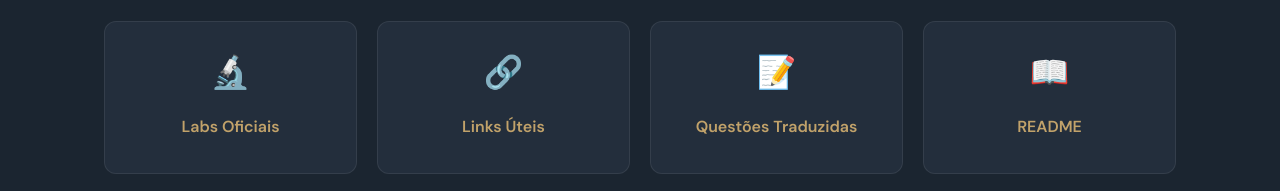
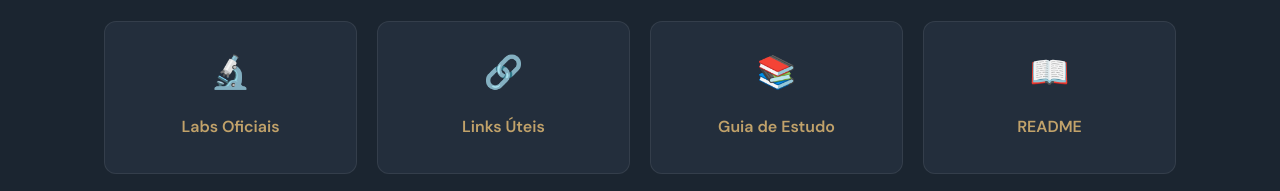
Before and after one commit to paulomulato-ux/pl300, a website: page index.html in a window 1280 px wide. Shown: the part 2292-2483 px from the top of the page. Drawn offline with Linux system fonts and the light colour scheme.

Commit message:
style: replace translated questions card with study guide

```diff
--- a/index.html
+++ b/index.html
@@ -485,9 +485,9 @@
                 <div class="mat-icon">🔗</div>
                 <div class="mat-title" data-i18n="mat2">Links Úteis</div>
             </a>
-            <a href="questoes.html" class="mat-card">
-                <div class="mat-icon">📝</div>
-                <div class="mat-title" data-i18n="mat3">Questões Traduzidas</div>
+            <a href="https://learn.microsoft.com/pt-br/credentials/certifications/resources/study-guides/pl-300" target="_blank" class="mat-card">
+                <div class="mat-icon">📚</div>
+                <div class="mat-title" data-i18n="mat3">Guia de Estudo</div>
             </a>
             <a href="README.html" class="mat-card">
                 <div class="mat-icon">📖</div>
@@ -552,7 +552,7 @@
             mat_title: { pt: "Materiais Complementares", en: "Complementary Materials" },
             mat1: { pt: "Labs Oficiais", en: "Official Labs" },
             mat2: { pt: "Links Úteis", en: "Useful Links" },
-            mat3: { pt: "Questões Traduzidas", en: "Translated Questions" },
+            mat3: { pt: "Guia de Estudo", en: "Study Guide" },
             mat4: { pt: "README", en: "README" },
             cta_dev: { pt: "Desenvolvido por", en: "Developed by" },
             cta_connect: { pt: "Conectar no LinkedIn", en: "Connect on LinkedIn" },
```
